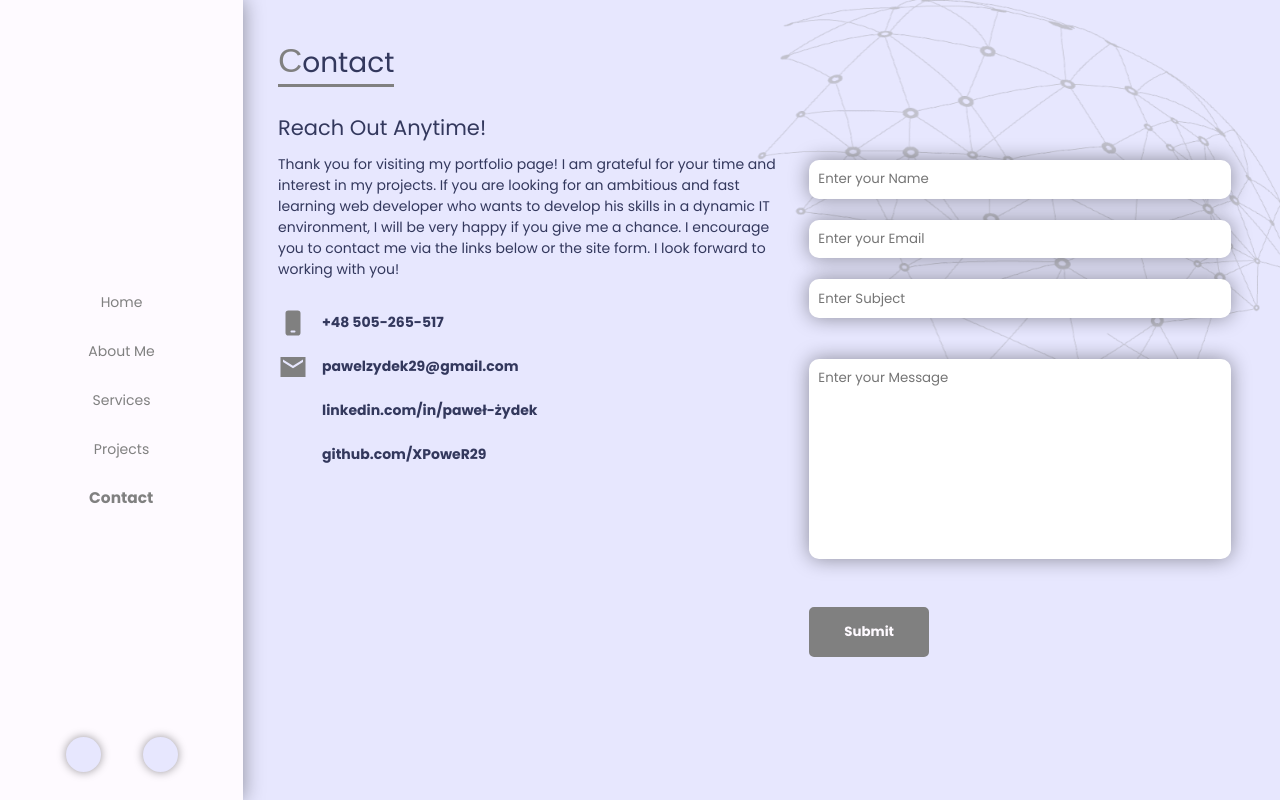
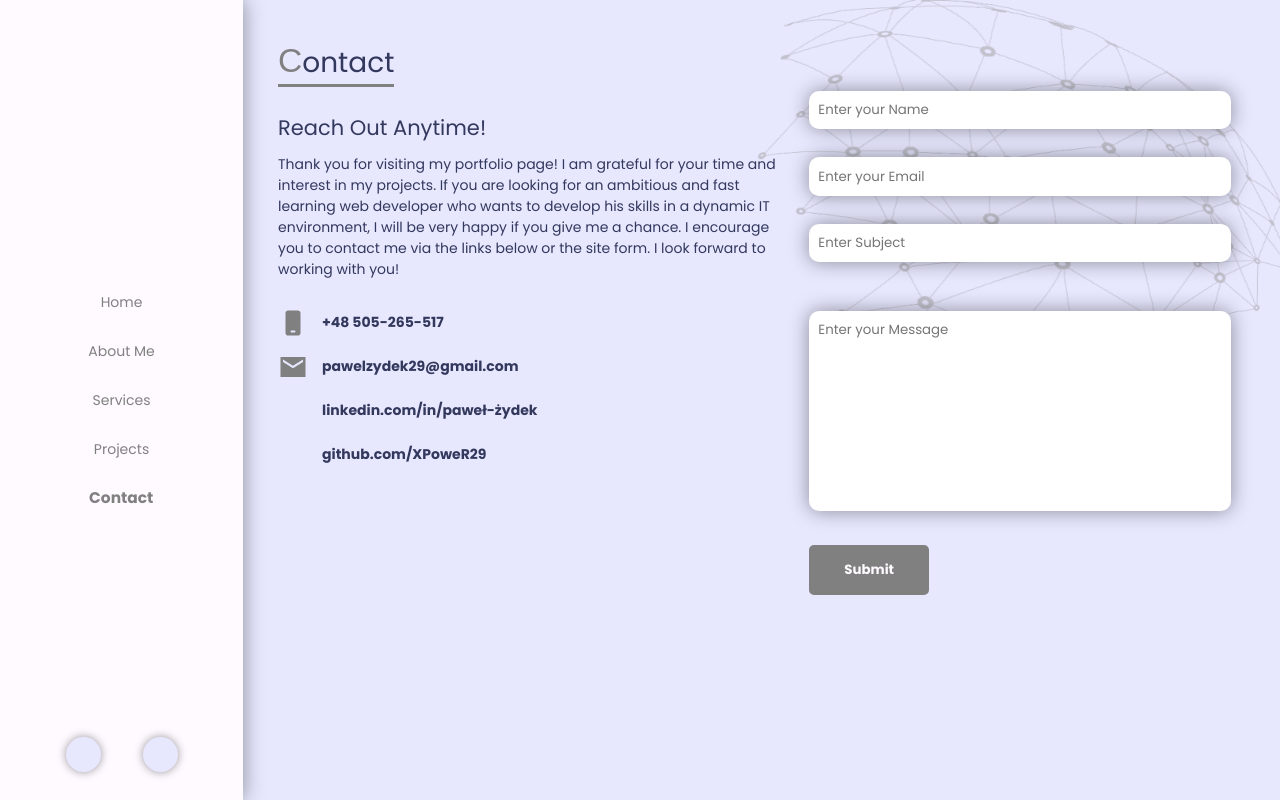
Before and after one commit to XPoweR29/personal_portfolio, a Next.js app: page /contact in a window 1280 px wide. Built offline with nearby package versions, Linux system fonts and the light colour scheme; some icons are missing; a web font is replaced by a local one.

Commit message:
Added form sending handle with formspree and toast notifications

```diff
--- a/src/app/contact/page.tsx
+++ b/src/app/contact/page.tsx
@@ -6,6 +6,7 @@ import { Form } from "@/components/Form/Form";
 import net from "../../../public/assets/net.webp";
 
 const Contact = () => {
+
 	return (
 		<section className={styles.contact}>
 			<img src={net.src} alt="" className={styles.netImg} />
--- a/src/app/layout.tsx
+++ b/src/app/layout.tsx
@@ -5,6 +5,7 @@ import { MainContent } from "@/components/MainContent/MainContent";
 import { poppins } from "./fonts";
 import { LoaderContainer } from "@/components/LoaderContainer/LoaderContainer";
 import { ThemeProvider } from "@/context/ThemeContext";
+import {Toaster} from "react-hot-toast";
 
 export default function RootLayout({
 	children,
@@ -24,6 +25,7 @@ export default function RootLayout({
 						<ContextProvider>
 							<ResponsiveSideBar />
 							<MainContent className="mainContent">{children}</MainContent>
+							<Toaster/>
 						</ContextProvider>
 					</LoaderContainer>
 				</body>
--- a/src/components/Form/Form.module.scss
+++ b/src/components/Form/Form.module.scss
@@ -3,11 +3,30 @@
 	flex-direction: column;
 	justify-content: flex-start;
 	align-items: center;
-    gap: 1.5em;
+	gap: 0.5em;
 	max-width: 500px;
 	padding: 2em 1em;
 
-	input, textarea {
+	.inputContainer {
+		width: 100%;
+		display: flex;
+		flex-direction: column;
+        gap: 0.2em;
+
+        &:last-of-type {
+            margin-top: 1.5em;
+        }
+
+        p {
+            min-height: 18px;
+            font-size: 0.9em;
+            font-weight: bold;
+            color: rgb(223, 68, 68);
+        }
+	}
+
+	input,
+	textarea {
 		width: 100%;
 		padding: 0.7em;
 		border-radius: 10px;
@@ -22,7 +41,6 @@
 
 	textarea {
 		height: 200px;
-        margin-top: 1.5em;
 	}
 
 	.button {
@@ -31,10 +49,9 @@
 	}
 }
 
-@media(min-width: 992px) {
+@media (min-width: 992px) {
 	.form {
 		width: 450px;
-        margin-top: 90px;
 
 		.button {
 			align-self: flex-start;
--- a/src/components/Form/Form.tsx
+++ b/src/components/Form/Form.tsx
@@ -1,20 +1,71 @@
-"use client"
+"use client";
 
+import { FormValues, useForm } from "@/hooks/useForm";
 import { MainBtn } from "../MainBtn/MainBtn";
 import styles from "./Form.module.scss";
 
+const initialValues: FormValues = {
+	name: "",
+	email: "",
+	subject: "",
+	message: "",
+};
+
 export const Form = () => {
-    const test = (e: React.FormEvent) => {
-			e.preventDefault();
-		};
+	const { errors, handleChange, values, handleSubmit, submitting } = useForm({initialValues});
 
 	return (
-		<form className={styles.form} onSubmit={test}>
-			<input type="text" placeholder="Enter your Name" />
-			<input type="email" placeholder="Enter your Email" />
-			<input type="text" placeholder="Enter Subject" />
-			<textarea placeholder="Enter your Message" />
-            <MainBtn className={styles.button} filled type="submit">Submit</MainBtn>
+		<form className={styles.form} onSubmit={handleSubmit}>
+			<div className={styles.inputContainer}>
+				<p>{errors.name}</p>
+				<input
+					type="text"
+					name="name"
+					placeholder="Enter your Name"
+					value={values.name}
+					onChange={handleChange}
+					required
+				/>
+			</div>
+
+			<div className={styles.inputContainer}>
+				<p>{errors.email}</p>
+				<input
+					type="email"
+					name="email"
+					placeholder="Enter your Email"
+					value={values.email}
+					onChange={handleChange}
+					required
+				/>
+			</div>
+
+			<div className={styles.inputContainer}>
+				<p>{errors.subject}</p>
+				<input
+					type="text"
+					name="subject"
+					placeholder="Enter Subject"
+					value={values.subject}
+					onChange={handleChange}
+					required
+				/>
+			</div>
+
+			<div className={styles.inputContainer}>
+				<p>{errors.message}</p>
+				<textarea
+					name="message"
+					placeholder="Enter your Message"
+					value={values.message}
+					onChange={handleChange}
+					required
+				/>
+			</div>
+
+			<MainBtn className={styles.button} filled type="submit" disabled={submitting}>
+				Submit
+			</MainBtn>
 		</form>
 	);
 };
--- a/src/components/MainBtn/MainBtn.tsx
+++ b/src/components/MainBtn/MainBtn.tsx
@@ -6,11 +6,12 @@ interface Props {
 	filled?: boolean;
 	className?: string;
 	type?: "submit" | "button" | "reset" | undefined;
+    disabled?: boolean;
 }
 
-export const MainBtn = ({children, filled, className, type}: Props) => {
+export const MainBtn = ({children, filled, className, type, disabled}: Props) => {
     return (
-        <button className={`${className} ${styles.btn} ${filled?styles["btn--filled"]:""}`} type={type}>
+        <button className={`${className} ${styles.btn} ${filled?styles["btn--filled"]:""}`} type={type} disabled={disabled}>
             {children}
         </button>
     );
--- /dev/null
+++ b/src/hooks/useForm.ts
@@ -0,0 +1,116 @@
+import { useState } from "react";
+import { toast } from "react-hot-toast";
+
+export interface FormValues {
+	name: string;
+	email: string;
+	subject: string;
+	message: string;
+}
+
+interface Props {
+	initialValues: FormValues;
+}
+
+export const useForm = ({ initialValues }: Props) => {
+	const [values, setValues] = useState<FormValues>(initialValues);
+	const [errors, setErrors] = useState<Partial<FormValues>>({});
+	const [submitting, setSubmitting] = useState<boolean>(false);
+
+	const validate = (name: string, value: string) => {
+		let error: string | undefined;
+
+		if (name === "name") {
+			if (value.trim().length < 3)
+				error = "Name must consist of at least 3 characters";
+		}
+
+		if (name === "email") {
+			const emailRegex = /^[^\s@]+@[^\s@]+\.[^\s@]{2,}$/i;
+			if (!emailRegex.test(value)) error = "Invalid email address";
+		}
+
+		if (!value || value.trim().length === 0) {
+			error = "This field is required";
+		}
+
+		setErrors((prevErrors) => ({
+			...prevErrors,
+			[name]: error,
+		}));
+
+		return error;
+	};
+
+	const handleChange = (
+		e: React.ChangeEvent<HTMLInputElement | HTMLTextAreaElement>
+	) => {
+		const { name, value } = e.target;
+
+		setValues((prevValue) => ({
+			...prevValue,
+			[name]: value,
+		}));
+
+		validate(name, value);
+	};
+
+	const handleSubmit = async (e: React.FormEvent) => {
+		e.preventDefault();
+
+		const validationErrors = Object.keys(values).reduce((acc, key) => {
+			const error = validate(key, values[key as keyof FormValues]);
+
+			if (error) {
+				acc[key as keyof FormValues] = error;
+			}
+			return acc;
+		}, {} as Partial<FormValues>);
+
+		if (Object.values(validationErrors).some((error) => error)) {
+			setErrors(validationErrors);
+			return;
+		}
+
+		setSubmitting(true);
+		try {
+			const response = await fetch("https://formspree.io/f/xblrllev", {
+				method: "POST",
+				headers: {
+					"Content-Type": "application/json",
+				},
+				body: JSON.stringify(values),
+			});
+			if (response.ok) {
+				toast.success("Thanks for message!", {
+					duration: 5000,
+					position: "bottom-right",
+				});
+				// eslint-disable-next-line no-console
+				console.log("Form successfully sent!");
+			} else {
+				toast.error("Sending error..."),
+					{
+						duration: 5000,
+						position: "bottom-right",
+					};
+				// eslint-disable-next-line no-console
+				console.error(`Error during submission ${response.statusText}`);
+			}
+		} catch (err) {
+			toast.error("Sending error..."),
+				{
+					duration: 5000,
+					position: "bottom-right",
+				};
+			console.error(`An Error occured: ${err}`);
+		} finally {
+			setSubmitting(false);
+		}
+
+		setValues(initialValues);
+		setErrors({});
+	};
+
+	return { values, errors, handleChange, handleSubmit, submitting};
+};
--- a/src/types/types.d.ts
+++ b/src/types/types.d.ts
@@ -15,3 +15,9 @@ export interface Service {
 	text: string;
 	icon: string;
 }
+
+export interface EmailReqBody {
+	to: string;
+	subject: string;
+	text: string;
+}
```
Also changed, not shown: src/app/contact/Contact.module.scss (indentation only). Lines whose indentation alone changed are shown as unchanged.
